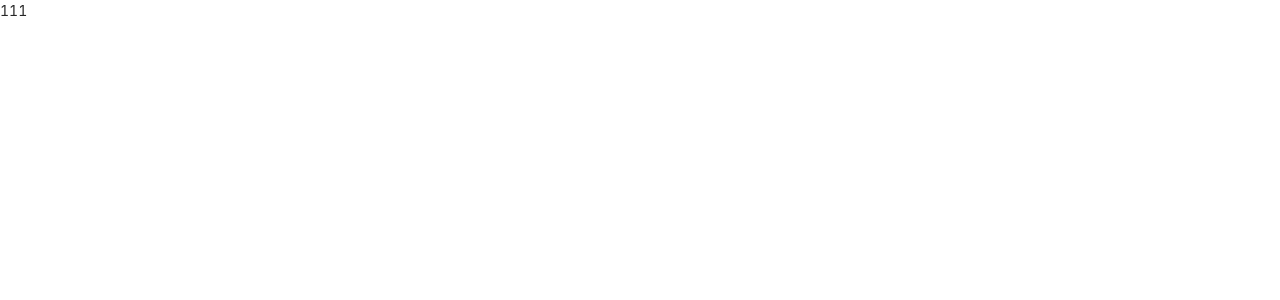
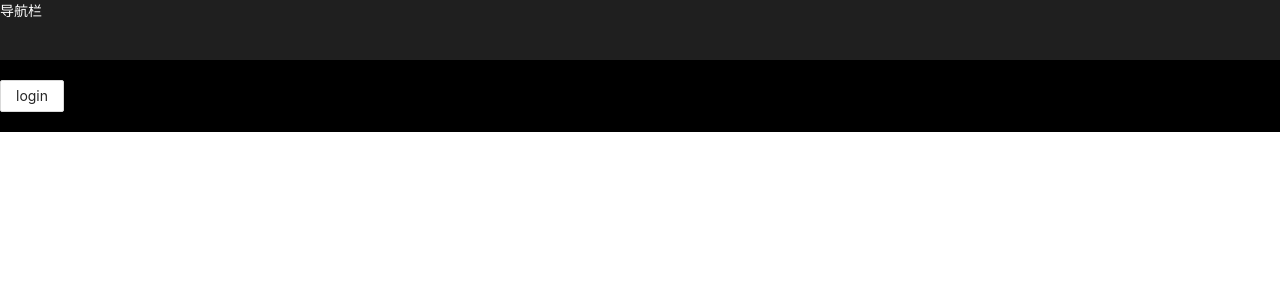
Before and after one commit to naFeKnehC/Pity, a React app: page / in a window 1280 px wide. Shown: the top 300 px of the page. Built offline with nearby package versions, Linux system fonts and the light colour scheme.

Commit message:
fix:首页布局

```diff
--- a/config/webpack.common.config.js
+++ b/config/webpack.common.config.js
@@ -27,7 +27,7 @@ module.exports = {
             '@babel/preset-typescript'
           ],
           plugins: [
-            ['import', {libraryName: 'antd', style: 'css'}], // `style: true` 会加载 less 文件
+            ['import', {libraryName: 'antd', style: 'css'}], //antd 按需引入 `style: true` 会加载 less 文件
           ],
         }
       },
@@ -91,16 +91,5 @@ module.exports = {
 			'@pages': path.resolve(__dirname, '../src/pages'),
 			'@util': path.resolve(__dirname, '../src/util')
 		}
-	},
-	// externals: {
-	// 	"react": "React",
-	// 	"react-dom": "ReactDOM"
-	// }, 有bug React is undefined
-	// optimization: {
-	// 	minimize: true,//开发环境压缩
-	// 	minimizer: [
-	// 		new TerserPlugin(),//js压缩
-	// 		new CssMinimizerPlugin() //css压缩
-	// 	]
-	// }
+  }
 };
--- a/declaration.d.ts
+++ b/declaration.d.ts
@@ -2,3 +2,8 @@ declare module '*.css' {
   const content: any;
   export default content;
 }
+
+declare module '*.less' {
+  const content: any;
+  export default content;
+}
--- a/src/Pity.tsx
+++ b/src/Pity.tsx
@@ -1,8 +1,21 @@
 import React from 'react';
+import {Routes, Route} from 'react-router-dom';
+
+import Layout from './layout';
+import Login from './pages/login';
+import Home from './pages/home';
 
 function Pity() {
+
   return (
-    <div>111</div>
+    <Routes>
+      <Route path={'/'} element={<Layout/>}>
+        <Route index element={<Login/>}/>
+        <Route path={'home'}>
+          <Route index element={<Home/>}/>
+        </Route>
+      </Route>
+    </Routes>
   );
 }
 
--- /dev/null
+++ b/src/layout/index.less
@@ -0,0 +1,27 @@
+.layout {
+  width: 100%;
+  height: 100%;
+  overflow-y: scroll;
+  display: flex;
+  flex-direction: column;
+  background-color: #000000;
+  color: #ffffff;
+
+  .header {
+    position: fixed;
+    top: 0;
+    width: 100%;
+    height: 60px;
+    background-color: #1f1f1f;
+  }
+
+  .headerGap {
+    flex: 0 0 60px;
+  }
+
+  .main {
+    padding: 20px 0;
+    flex: 1 0 auto;
+    width: 100%;
+  }
+}
--- /dev/null
+++ b/src/layout/index.tsx
@@ -0,0 +1,19 @@
+import React from 'react';
+import {Outlet} from 'react-router-dom';
+
+import styles from './index.less';
+
+//主布局页面
+function Index() {
+  return (
+    <div className={styles.layout}>
+      <div className={styles.header}>导航栏</div>
+      <div className={styles.headerGap}/>
+      <div className={styles.main}>
+        <Outlet/>
+      </div>
+    </div>
+  );
+}
+
+export default Index;
--- /dev/null
+++ b/src/pages/home/index.less
@@ -0,0 +1,6 @@
+.home {
+  margin: 0 auto;
+  width: 1200px;
+  min-height: 100%;
+  background-color: #1f1f1f;
+}
--- /dev/null
+++ b/src/pages/home/index.tsx
@@ -0,0 +1,11 @@
+import React from 'react';
+
+import styles from './index.less';
+
+function Index() {
+  return (
+    <div className={styles.home}>home</div>
+  );
+}
+
+export default Index;
--- /dev/null
+++ b/src/pages/login/index.tsx
@@ -0,0 +1,16 @@
+import React from 'react';
+import {useNavigate} from "react-router-dom";
+import {Button} from 'antd';
+
+function Index() {
+  const navigate = useNavigate();
+  const login = () => navigate('/home');
+
+  return (
+    <div>
+      <Button onClick={login}>login</Button>
+    </div>
+  );
+}
+
+export default Index;
```
